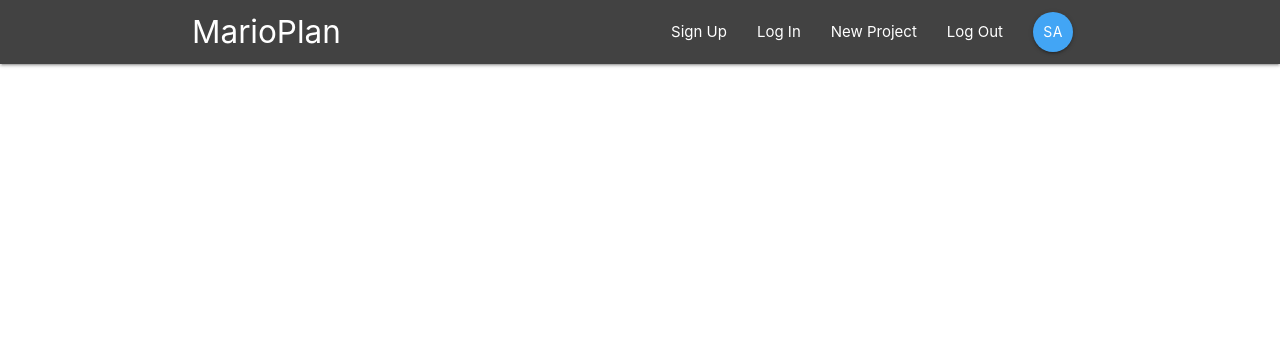
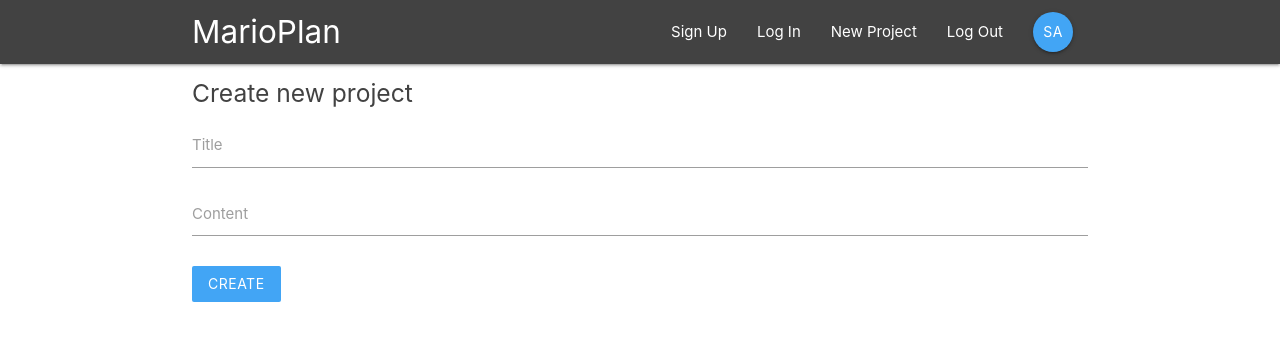
Before and after one commit to SafNaaz/react-redux-thunk-firebase, a React (Create React App) app: page /create in a window 1280 px wide. Shown: the top 340 px of the page. Built offline with nearby package versions, Linux system fonts and the light colour scheme.

Commit message:
create project route

```diff
--- a/src/App.js
+++ b/src/App.js
@@ -5,6 +5,7 @@
 import ProjectDetails from './components/projects/ProjectDetails'
 import SignIn from "./components/auth/SignIn";
 import SignUp from "./components/auth/SignUp";
+import CreateProject from './components/projects/CreateProject'
 
 function App() {
   return (
@@ -15,6 +16,7 @@
         <Route path="/project/:id" component={ProjectDetails}/>
         <Route path="/signin" component={SignIn}/>
         <Route path="/signup" component={SignUp}/>
+        <Route path="/create" component={CreateProject}/>
       </Switch>
     </BrowserRouter>
   );
--- a/src/components/projects/CreateProject.js
+++ b/src/components/projects/CreateProject.js
@@ -0,0 +1,42 @@
+import React, { Component } from 'react'
+
+export default class CreateProject extends Component {
+    state= {
+        title:'',
+        content:''
+    }
+
+    handleChange = (e)=>{
+        this.setState({
+            [e.target.id]: e.target.value
+        })
+    }
+
+    handleSubmit = (e)=>{
+        e.preventDefault();
+        console.log(this.state)
+    }
+
+    render() {
+        return (
+            <div>
+                <div className="container">
+                    <form onSubmit={this.handleSubmit} className="white">
+                        <h5 className="grey-text text-darken-3">Create new project</h5>
+                        <div className="input-field">
+                            <label htmlFor="title">Title</label>
+                            <input type="text" id="title" onChange={this.handleChange}/>
+                        </div>
+                        <div className="input-field">
+                            <label htmlFor="content">Content</label>
+                            <textarea id="content" className="materialize-textarea" onChange={this.handleChange}></textarea>
+                        </div>
+                        <div className="input-field">
+                            <button className="btn blue lighten-1 z-depth-0">Create</button>
+                        </div>
+                    </form>
+                </div>
+            </div>
+        )
+    }
+}
```
